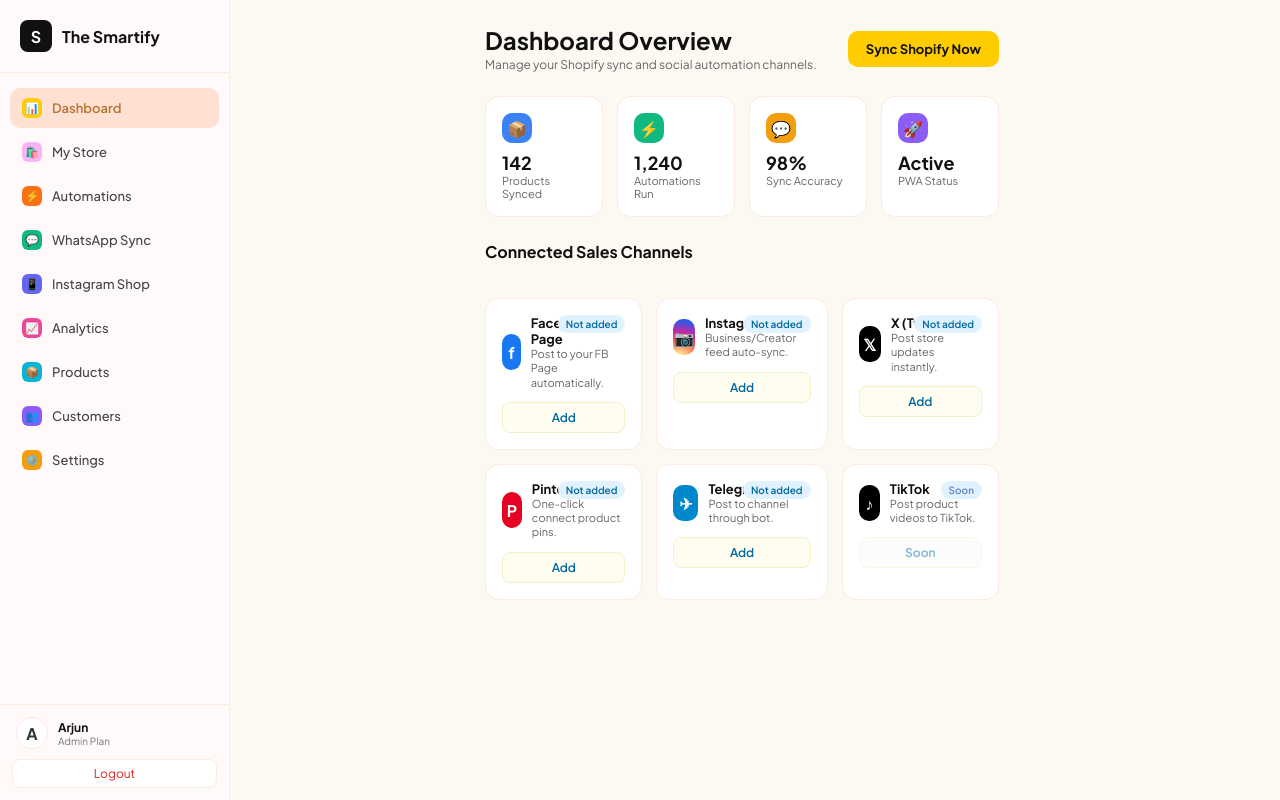
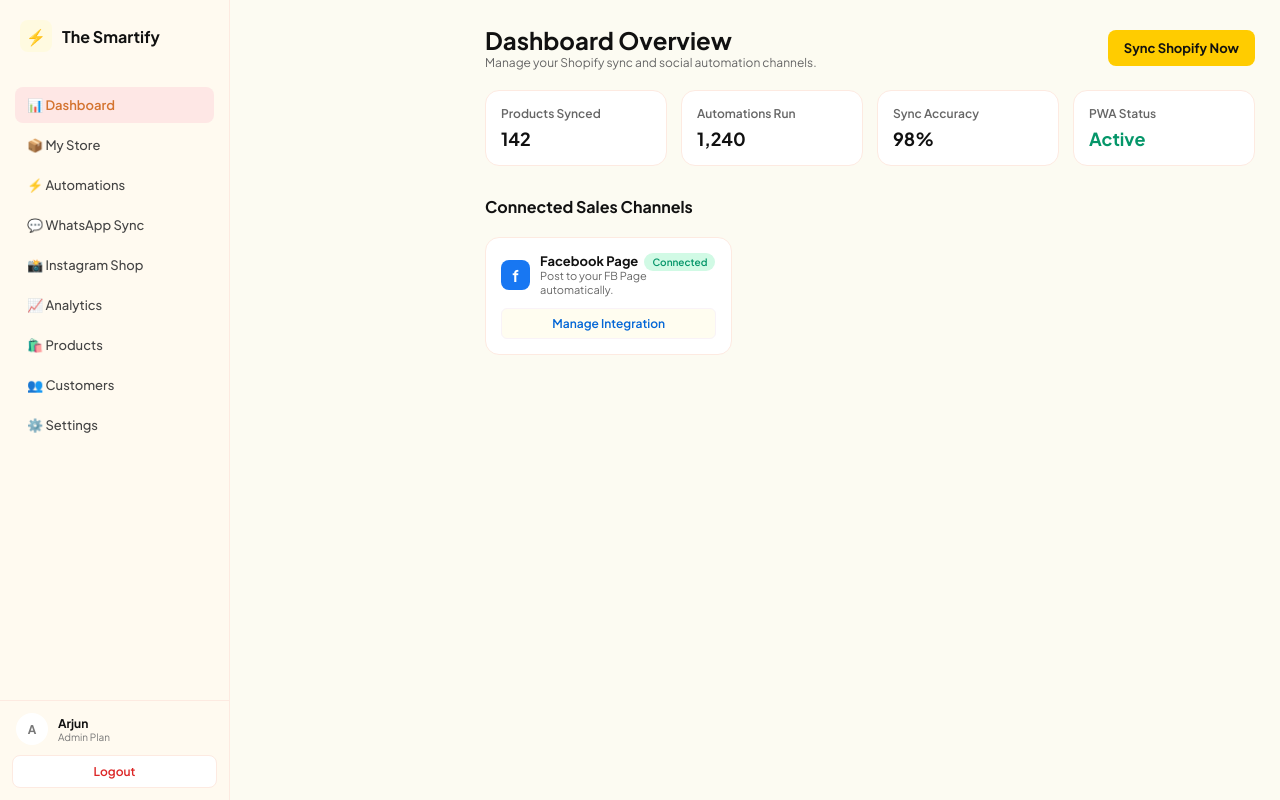
Before and after one commit to arjunsingh8238-ops/the-smartify, a website: page public/index.html in a window 1280 px wide. Drawn offline with Linux system fonts and the light colour scheme.

Commit message:
Update index.html

```diff
--- a/public/index.html
+++ b/public/index.html
@@ -2,80 +2,62 @@
 <html lang="en">
 <head>
     <meta charset="UTF-8">
-  <meta name="viewport" content="width=device-width, initial-scale=1024">
+    <meta name="viewport" content="width=device-width, initial-scale=1.0">
     <title>The Smartify - Social Automation Dashboard</title>
     <link href="https://fonts.googleapis.com/css2?family=Plus+Jakarta+Sans:wght@400;500;600;700&display=swap" rel="stylesheet">
     <style>
         * { box-sizing: border-box; margin: 0; padding: 0; font-family: 'Plus Jakarta Sans', sans-serif; }
-    body { background-color: #fcf8f2; color: #333; display: flex; height: 100vh; overflow: hidden; width: 1024px; }
-    aside { width: 230px; background: #fffaf9; border-right: 1px solid #fdeae1; display: flex; flex-direction: column; }
-    .logo-area { display: flex; align-items: center; gap: 10px; font-weight: 700; font-size: 16px; color: #111; padding: 20px; border-bottom: 1px solid #fdeae1; }
-    .logo-icon { width: 32px; height: 32px; background: #111; border-radius: 8px; display: flex; align-items: center; justify-content: center; color: #fff; font-weight: bold; }
-    .menu { list-style: none; display: flex; flex-direction: column; gap: 4px; overflow-y: auto; flex: 1; padding: 15px 10px; }
-    .menu li a { display: flex; align-items: center; gap: 10px; padding: 10px 12px; border-radius: 10px; color: #444; text-decoration: none; font-size: 13px; font-weight: 500; transition: all 0.2s; }
-    .menu li.active a, .menu li a:hover { background: #fee1d3; color: #b87430; font-weight: 600; }
-    .menu-icon { width: 20px; height: 20px; border-radius: 6px; display: flex; align-items: center; justify-content: center; font-size: 11px; }
-    .menu li.active .menu-icon { background: #ffcc00; color: #111; }
-    .menu li:nth-child(2) .menu-icon { background: #fbb2f6; color: #fff; }
-    .menu li:nth-child(3) .menu-icon { background: #f97316; color: #fff; }
-    .menu li:nth-child(4) .menu-icon { background: #10b981; color: #fff; }
-    .menu li:nth-child(5) .menu-icon { background: #6366f1; color: #fff; }
-    .menu li:nth-child(6) .menu-icon { background: #ec4899; color: #fff; }
-    .menu li:nth-child(7) .menu-icon { background: #06b6d4; color: #fff; }
-    .menu li:nth-child(8) .menu-icon { background: #8b5cf6; color: #fff; }
-    .menu li:nth-child(9) .menu-icon { background: #f59e0b; color: #fff; }
-    .menu li:nth-child(10) .menu-icon { background: #64748b; color: #fff; }
+        body { background-color: #fcfbf2; color: #333; display: flex; height: 100vh; overflow: hidden; }
+        aside { width: 230px; background: #fffaf0; border-right: 1px solid #fdeae1; display: flex; flex-direction: column; }
+        .logo-area { display: flex; align-items: center; gap: 10px; font-weight: 700; font-size: 16px; color: #111; padding: 20px; }
+        .logo-icon { width: 32px; height: 32px; background: #fffae0; border-radius: 8px; display: flex; align-items: center; justify-content: center; }
+        .menu { list-style: none; display: flex; flex-direction: column; gap: 4px; overflow-y: auto; flex: 1; padding: 15px; }
+        .menu li a { display: flex; align-items: center; gap: 10px; padding: 10px 12px; border-radius: 8px; font-size: 13px; font-weight: 500; color: #444; text-decoration: none; transition: 0.2s; }
+        .menu li.active a, .menu li a:hover { background: #fee7e5; color: #d47430; font-weight: 600; }
         .user-profile { border-top: 1px solid #fdeae1; padding: 12px; display: flex; flex-direction: column; gap: 10px; }
         .user-info { display: flex; align-items: center; gap: 10px; padding-left: 4px; }
-    .user-avatar { width: 32px; height: 32px; background: #fff; border-radius: 50%; display: flex; align-items: center; justify-content: center; font-weight: bold; border: 1px solid #fdeae1; }
+        .user-avatar { width: 32px; height: 32px; background: #fff; border-radius: 50%; display: flex; align-items: center; justify-content: center; font-weight: 700; font-size: 12px; color: #777; }
         .user-details h4 { font-size: 12px; color: #111; font-weight: 700; }
         .user-details p { font-size: 10px; color: #777; }
-    .btn-logout { background: #fff; border: 1px solid #fdeae1; color: #dc2626; padding: 6px; border-radius: 8px; font-size: 12px; cursor: pointer; text-align: center; }
-    main { margin-left: 230px; flex: 1; overflow-y: auto; height: 100vh; padding: 25px; display: flex; flex-direction: column; gap: 24px; }
+        .btn-logout { background: #fff; border: 1px solid #fdeae1; color: #dc2626; padding: 8px; border-radius: 8px; font-size: 12px; font-weight: 600; cursor: pointer; text-align: center; text-decoration: none; }
+        main { margin-left: 230px; flex: 1; overflow-y: auto; height: 100vh; padding: 25px; display: flex; flex-direction: column; gap: 20px; }
         header { display: flex; justify-content: space-between; align-items: center; }
         header h1 { font-size: 24px; font-weight: 700; color: #111; }
-    header p { font-size: 12px; color: #666; margin-top: 2px; }
-    .btn-primary { background: #ffcc00; color: #111; border: none; padding: 10px 18px; font-size: 13px; font-weight: 700; border-radius: 10px; cursor: pointer; }
-    .stats-grid { display: grid; grid-template-columns: repeat(4, 1fr); gap: 14px; }
-    .stat-card { background: #fff; padding: 16px; border-radius: 14px; border: 1px solid #fdeae1; display: flex; flex-direction: column; gap: 8px; }
-    .stat-icon { width: 30px; height: 30px; border-radius: 10px; display: flex; align-items: center; justify-content: center; font-weight: 700; color: #fff; }
-    .stat-info h3 { font-size: 18px; font-weight: 700; color: #111; }
-    .stat-info p { font-size: 11px; color: #666; }
-    .section-title { display: flex; justify-content: space-between; align-items: center; margin-bottom: 12px; }
-    .section-title h2 { font-size: 16px; font-weight: 700; color: #111; }
+        .btn-primary { background: #ffcc00; border: none; padding: 10px 16px; font-size: 13px; font-weight: 700; color: #111; border-radius: 8px; cursor: pointer; }
+        .stat-grid { display: grid; grid-template-columns: repeat(4, 1fr); gap: 14px; }
+        .stat-card { background: #fff; padding: 15px; border-radius: 14px; border: 1px solid #fdeae1; display: flex; flex-direction: column; gap: 6px; }
+        .stat-title { font-size: 12px; font-weight: 600; color: #666; }
+        .stat-value { font-size: 18px; font-weight: 700; color: #111; }
+        .section-title { font-size: 16px; font-weight: 700; color: #111; margin-top: 10px; }
         .social-grid { display: grid; grid-template-columns: repeat(3, 1fr); gap: 14px; }
-    .social-card { background: #fff; padding: 16px; border-radius: 14px; border: 1px solid #fdeae1; display: flex; flex-direction: column; gap: 12px; position: relative; }
-    .badge { position: absolute; top: 16px; right: 16px; font-size: 10px; padding: 3px 8px; background: #e0f2fe; color: #0369a1; border-radius: 20px; font-weight: 600; }
+        .social-card { background: #fff; padding: 15px; border-radius: 14px; border: 1px solid #fdeae1; display: flex; flex-direction: column; gap: 10px; position: relative; }
+        .badge { position: absolute; top: 15px; right: 16px; font-size: 10px; padding: 3px 8px; background: #eef2fe; color: #3b82f6; border-radius: 20px; font-weight: 600; }
+        .badge.connected { background: #d1fae5; color: #059669; }
         .social-header { display: flex; align-items: center; gap: 10px; }
-    .social-logo { width: 36px; height: 36px; border-radius: 10px; display: flex; align-items: center; justify-content: center; color: #fff; font-weight: bold; }
+        .social-logo { width: 30px; height: 30px; border-radius: 8px; display: flex; align-items: center; justify-content: center; color: #fff; font-weight: bold; }
         .social-logo.fb { background: #1877f2; }
-    .social-logo.insta { background: radial-gradient(circle at 30% 107%, #fdf497 0%, #fdf497 5%, #fd5949 45%, #d6249f 60%, #285AEB 90%); }
-    .social-logo.twitter { background: #000; }
-    .social-logo.pinterest { background: #e60023; }
-    .social-logo.telegram { background: #0088cc; }
-    .social-logo.tiktok { background: #010101; }
         .social-card h4 { font-size: 13px; font-weight: 700; color: #111; }
         .social-card p { font-size: 11px; color: #666; line-height: 1.3; }
-    .btn-connect { background: #fffdf0; border: 1px solid #f0f3c7; color: #0369a1; padding: 7px; border-radius: 8px; font-size: 12px; font-weight: 600; cursor: pointer; text-align: center; }
-    .btn-connect:hover { background: #e0f2fe; }
+        .btn-connect { background: #fffdf0; border: 1px solid #f9f3f7; color: #0366d6; padding: 7px; border-radius: 6px; font-size: 12px; font-weight: 600; cursor: pointer; text-align: center; }
+        .btn-connect:hover { background: #e0f3fa; }
     </style>
 </head>
 <body>
     <aside>
         <div class="logo-area">
-      <div class="logo-icon">S</div>
+            <div class="logo-icon">⚡</div>
             <span>The Smartify</span>
         </div>
         <ul class="menu">
-      <li class="active"><a href="#"><span class="menu-icon">📊</span> Dashboard</a></li>
-      <li><a href="#"><span class="menu-icon">🛍️</span> My Store</a></li>
-      <li><a href="#"><span class="menu-icon">⚡</span> Automations</a></li>
-      <li><a href="#"><span class="menu-icon">💬</span> WhatsApp Sync</a></li>
-      <li><a href="#"><span class="menu-icon">📱</span> Instagram Shop</a></li>
-      <li><a href="#"><span class="menu-icon">📈</span> Analytics</a></li>
-      <li><a href="#"><span class="menu-icon">📦</span> Products</a></li>
-      <li><a href="#"><span class="menu-icon">👥</span> Customers</a></li>
-      <li><a href="#"><span class="menu-icon">⚙️</span> Settings</a></li>
+            <li class="active"><a href="#">📊 Dashboard</a></li>
+            <li><a href="#">📦 My Store</a></li>
+            <li><a href="#">⚡ Automations</a></li>
+            <li><a href="#">💬 WhatsApp Sync</a></li>
+            <li><a href="#">📸 Instagram Shop</a></li>
+            <li><a href="#">📈 Analytics</a></li>
+            <li><a href="#">🛍️ Products</a></li>
+            <li><a href="#">👥 Customers</a></li>
+            <li><a href="#">⚙️ Settings</a></li>
         </ul>
         <div class="user-profile">
             <div class="user-info">
@@ -85,7 +67,7 @@
                     <p>Admin Plan</p>
                 </div>
             </div>
-      <button class="btn-logout" onclick="alert('Logged out successfully!')">Logout</button>
+            <a href="#" class="btn-logout">Logout</a>
         </div>
     </aside>
 
@@ -93,49 +75,36 @@
         <header>
             <div>
                 <h1>Dashboard Overview</h1>
-        <p>Manage your Shopify sync and social automation channels.</p>
+                <p style="font-size: 12px; color: #666;">Manage your Shopify sync and social automation channels.</p>
             </div>
-      <button class="btn-primary" onclick="alert('Syncing Shopify Store: bucbhq-e5.myshopify.com ...')">Sync Shopify Now</button>
+            <button class="btn-primary" onclick="syncShopify()">Sync Shopify Now</button>
         </header>
 
-    <div class="stats-grid">
+        <div class="stat-grid">
             <div class="stat-card">
-        <div class="stat-icon" style="background: #3b82f6;">📦</div>
-        <div class="stat-info">
-          <h3>142</h3>
-          <p>Products Synced</p>
-        </div>
+                <span class="stat-title">Products Synced</span>
+                <span class="stat-value">142</span>
             </div>
             <div class="stat-card">
-        <div class="stat-icon" style="background: #10b981;">⚡</div>
-        <div class="stat-info">
-          <h3>1,240</h3>
-          <p>Automations Run</p>
-        </div>
+                <span class="stat-title">Automations Run</span>
+                <span class="stat-value">1,240</span>
             </div>
             <div class="stat-card">
-        <div class="stat-icon" style="background: #f59e0b;">💬</div>
-        <div class="stat-info">
-          <h3>98%</h3>
-          <p>Sync Accuracy</p>
-        </div>
+                <span class="stat-title">Sync Accuracy</span>
+                <span class="stat-value">98%</span>
             </div>
             <div class="stat-card">
-        <div class="stat-icon" style="background: #8b5cf6;">🚀</div>
-        <div class="stat-info">
-          <h3>Active</h3>
-          <p>PWA Status</p>
-        </div>
+                <span class="stat-title">PWA Status</span>
+                <span class="stat-value" style="color: #059669;">Active</span>
             </div>
         </div>
 
-    <div class="section-title">
-      <h2>Connected Sales Channels</h2>
-    </div>
+        <div class="section-title">Connected Sales Channels</div>
 
         <div class="social-grid">
+            <!-- Facebook Card -->
             <div class="social-card">
-        <span class="badge">Not added</span>
+                <span id="fb-badge" class="badge connected">Connected</span>
                 <div class="social-header">
                     <div class="social-logo fb">f</div>
                     <div>
@@ -143,78 +112,24 @@
                         <p>Post to your FB Page automatically.</p>
                     </div>
                 </div>
-        <button class="btn-connect" onclick="alert('Connecting Facebook Page...')">Add</button>
-      </div>
-
-      <div class="social-card">
-        <span class="badge">Not added</span>
-        <div class="social-header">
-          <div class="social-logo insta">📷</div>
-          <div>
-            <h4>Instagram</h4>
-            <p>Business/Creator feed auto-sync.</p>
-          </div>
-        </div>
-        <button class="btn-connect" onclick="alert('Connecting Instagram account...')">Add</button>
-      </div>
-
-      <div class="social-card">
-        <span class="badge">Not added</span>
-        <div class="social-header">
-          <div class="social-logo twitter">𝕏</div>
-          <div>
-            <h4>X (Twitter)</h4>
-            <p>Post store updates instantly.</p>
-          </div>
-        </div>
-        <button class="btn-connect" onclick="alert('Connecting X (Twitter)...')">Add</button>
-      </div>
-
-      <div class="social-card">
-        <span class="badge">Not added</span>
-        <div class="social-header">
-          <div class="social-logo pinterest">P</div>
-          <div>
-            <h4>Pinterest</h4>
-            <p>One-click connect product pins.</p>
-          </div>
-        </div>
-        <button class="btn-connect" onclick="alert('Connecting Pinterest...')">Add</button>
-      </div>
-
-      <div class="social-card">
-        <span class="badge">Not added</span>
-        <div class="social-header">
-          <div class="social-logo telegram">✈</div>
-          <div>
-            <h4>Telegram</h4>
-            <p>Post to channel through bot.</p>
-          </div>
-        </div>
-        <button class="btn-connect" onclick="alert('Connecting Telegram bot...')">Add</button>
-      </div>
-
-      <div class="social-card">
-        <span class="badge" style="background: #0f2fe; color: #6284c7;">Soon</span>
-        <div class="social-header">
-          <div class="social-logo tiktok">♪</div>
-          <div>
-            <h4>TikTok</h4>
-            <p>Post product videos to TikTok.</p>
-          </div>
-        </div>
-        <button class="btn-connect" style="opacity: 0.5; cursor: not-allowed; background: #fdfafc;" onclick="alert('TikTok integration coming soon!')">Soon</button>
+                <button class="btn-connect" onclick="connectFacebook()">Manage Integration</button>
             </div>
         </div>
     </main>
 
     <script>
-    document.querySelectorAll('.menu li').forEach(item => {
-      item.addEventListener('click', function() {
-        document.querySelector('.menu li.active')?.classList.remove('active');
-        this.classList.add('active');
-      });
-    });
+        function syncShopify() {
+            const btn = document.querySelector('.btn-primary');
+            btn.innerText = "Syncing Store...";
+            setTimeout(() => {
+                alert("Shopify store bucbhq-e5.myshopify.com successfully synced! Products are ready for automation.");
+                btn.innerText = "Sync Shopify Now";
+            }, 1000);
+        }
+
+        function connectFacebook() {
+            alert("Facebook Page (ID: 992996150767582) is securely linked via Render environment variables and ready for auto-posting!");
+        }
     </script>
 </body>
 </html>
```
Lines whose indentation alone changed are shown as unchanged.
